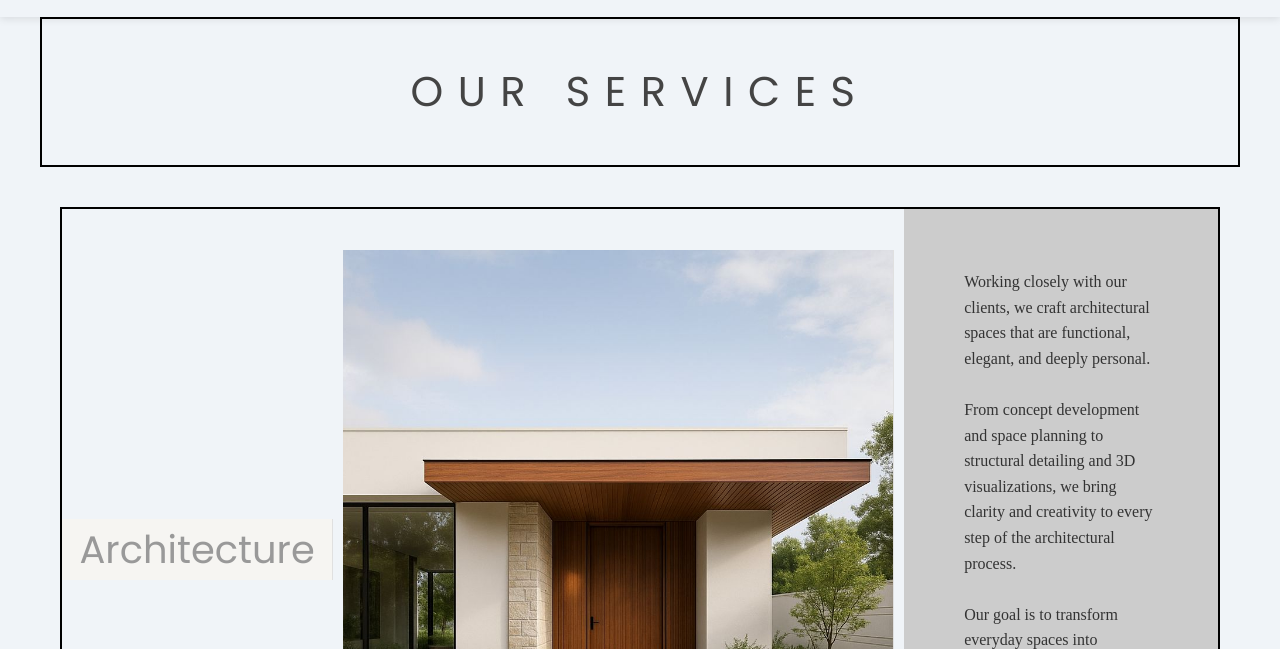
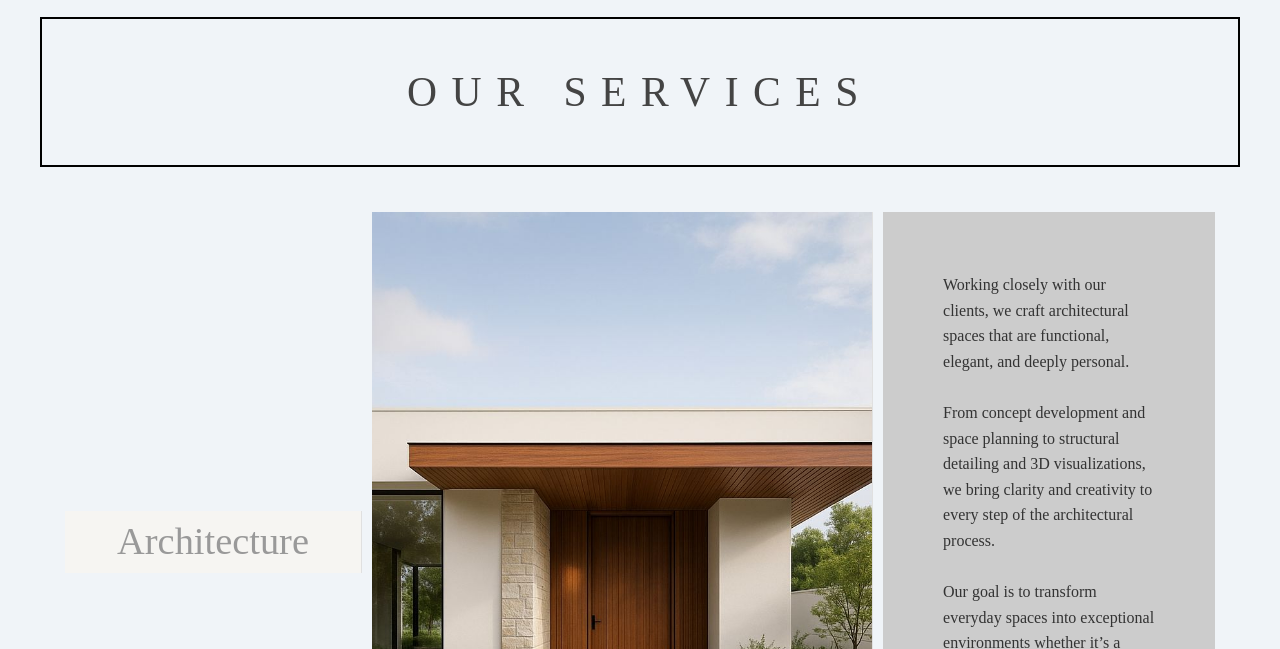
Before and after one commit to SourabhTembale/Aakar.architects, a plain HTML site: page services.html in a window 1280 px wide. Shown: the part 151-800 px from the top of the page. Drawn offline with Linux system fonts and the light colour scheme.

Commit message:
Refactor font styles to use "Bentham" across all pages and adjust footer padding for better layout

```diff
--- a/css/styles.css
+++ b/css/styles.css
@@ -4,11 +4,11 @@
   box-sizing: border-box;
   margin: 0;
   padding: 0;
-  font-family: "Bentham", serif; /* Ensure this is set */
+  font-family: "Bentham", serif;
 }
 
 .outfit-custom {
-  font-family: "Outfit", sans-serif;
+   font-family: "Bentham", serif;
   font-optical-sizing: auto;
   font-weight: 400;
   font-style: normal;
@@ -23,7 +23,7 @@ body {
   background-color: #f0f4f8;
   color: #333;
   line-height: 1.6;
-  font-family: "Bentham", serif;/* Add this line */
+   font-family: "Bentham", serif;
 }
 
 /* TYPOGRAPHY */
@@ -41,7 +41,7 @@ p {
 .main-header {
   background-color: #f0f4f8;
   padding: 20px 0;
-  box-shadow: 0 2px 8px rgba(0, 0, 0, 0.1);
+  /* box-shadow: 0 2px 8px rgba(0, 0, 0, 0.1); */
 }
 
 .nav-container {
--- a/services.html
+++ b/services.html
@@ -51,8 +51,9 @@
     .service-text p {
       font-size: 1rem;
       color: #333;
-      margin-bottom: 15px;
+      margin-bottom: 20px;
     }
+
     .services-header {
   padding: 40px 20px;
   text-align: center;
@@ -60,7 +61,7 @@
 }
 
 .services-header h2 {
-  font-family: 'Poppins', 'Helvetica Neue', Helvetica, Arial, sans-serif;
+   font-family: "Bentham", serif;
   font-size: 2.6rem;
   font-weight: 400;
   letter-spacing: 0.35em;
@@ -97,11 +98,10 @@
   flex-wrap: nowrap;
   background: none;
   box-shadow: none;
-  padding: 0;
+  padding: 5px;
   margin: 0px 0px;
   margin-bottom: 0;
   min-height: 600px;
-  border: 2px solid black;
 
   overflow: hidden;
   width: 100%;           /* Make the block fill its parent */
@@ -116,7 +116,7 @@
   justify-content: center;
   font-size: 2.4rem; /* Slightly larger */
   color: #999;
-  font-family: 'Poppins', 'Helvetica Neue', Helvetica, Arial, sans-serif;
+   font-family: "Bentham", serif;
   border-right: 1.5px solid #e0e0e0;
 }
 
@@ -126,16 +126,16 @@
   display: flex;
   align-items: center;
   justify-content: center;
-  border-right: 1.5px solid #e0e0e0;
+  {% comment %} border-right: 1.5px solid #e0e0e0; {% endcomment %}
 
 }
 
 .service-block--three-col .service-image img {
-    width: 550px;
-    height: 680px;
+    width: 500px;
+    height: 700px;
   border-radius: 0;
   object-fit: cover;
-  max-height: 600px;
+  max-height: 660px;
 }
 
 .service-block--three-col .service-text {
@@ -147,7 +147,7 @@
   padding: 60px 60px 60px 60px;
   color: #888;
   font-size: 1.15rem;
-  font-family: 'Poppins', 'Helvetica Neue', Helvetica, Arial, sans-serif;
+   font-family: "Bentham", serif;
 }
     /* Remove margin from section below header */
     .section {
@@ -318,7 +318,7 @@
 
     <!-- Left Column -->
     <div style="flex: 1; min-width: 200px; margin-bottom: 20px; margin-left:150px;">
-      <p style="margin: 8px 0; font-weight: bold; color:black; font-size:25px;"><a href="about.html" style="text-decoration: none; color: inherit;">ABOUT US</a></p>
+      <p style="margin: 8px 0; font-weight: bold; color:black; font-size:25px;"><a href="index.html" style="text-decoration: none; color: inherit;">ABOUT US</a></p>
       <p style="margin: 8px 0; color:black; font-size:25px;"><a href="projects.html" style="text-decoration: none; color: inherit;">PROJECTS</a></p>
       <p style="margin: 8px 0; color:black; font-size:25px;"><a href="services.html" style="text-decoration: none; color: inherit;">SERVICES</a></p>
       <p style="margin: 8px 0; color:black; font-size:25px;"><a href="contact.html" style="text-decoration: none; color: inherit;">CONTACT US</a></p>
@@ -330,7 +330,7 @@
     </div>
 
     <!-- Right Column -->
-    <div style="flex: 1.5; min-width: 250px; color:black;">
+    <div style="flex: 1.5; min-width: 250px; color:black; margin-left: 123px;">
       <p style="color:black; font-size:20px;">
         <i class="fas fa-envelope"></i>
         <a href="mailto:aakararchitect6@gmail.com" style="text-decoration: none; color: inherit;"> aakararchitect6@gmail.com</a>
```
Also changed, not shown: contact.html (+1 -5 lines), index.html (+5 -5 lines), projects.html (+4 -4 lines).
